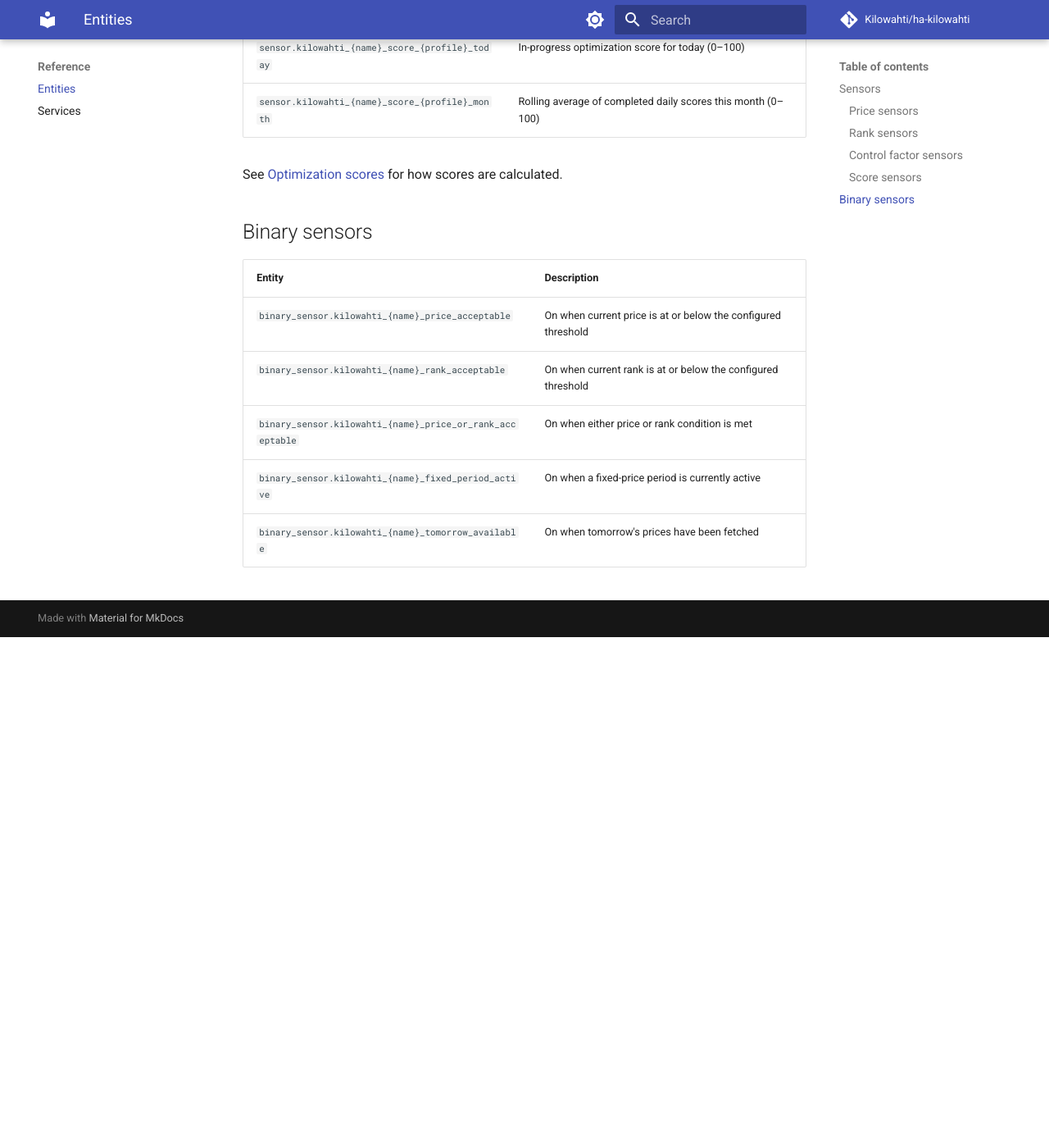
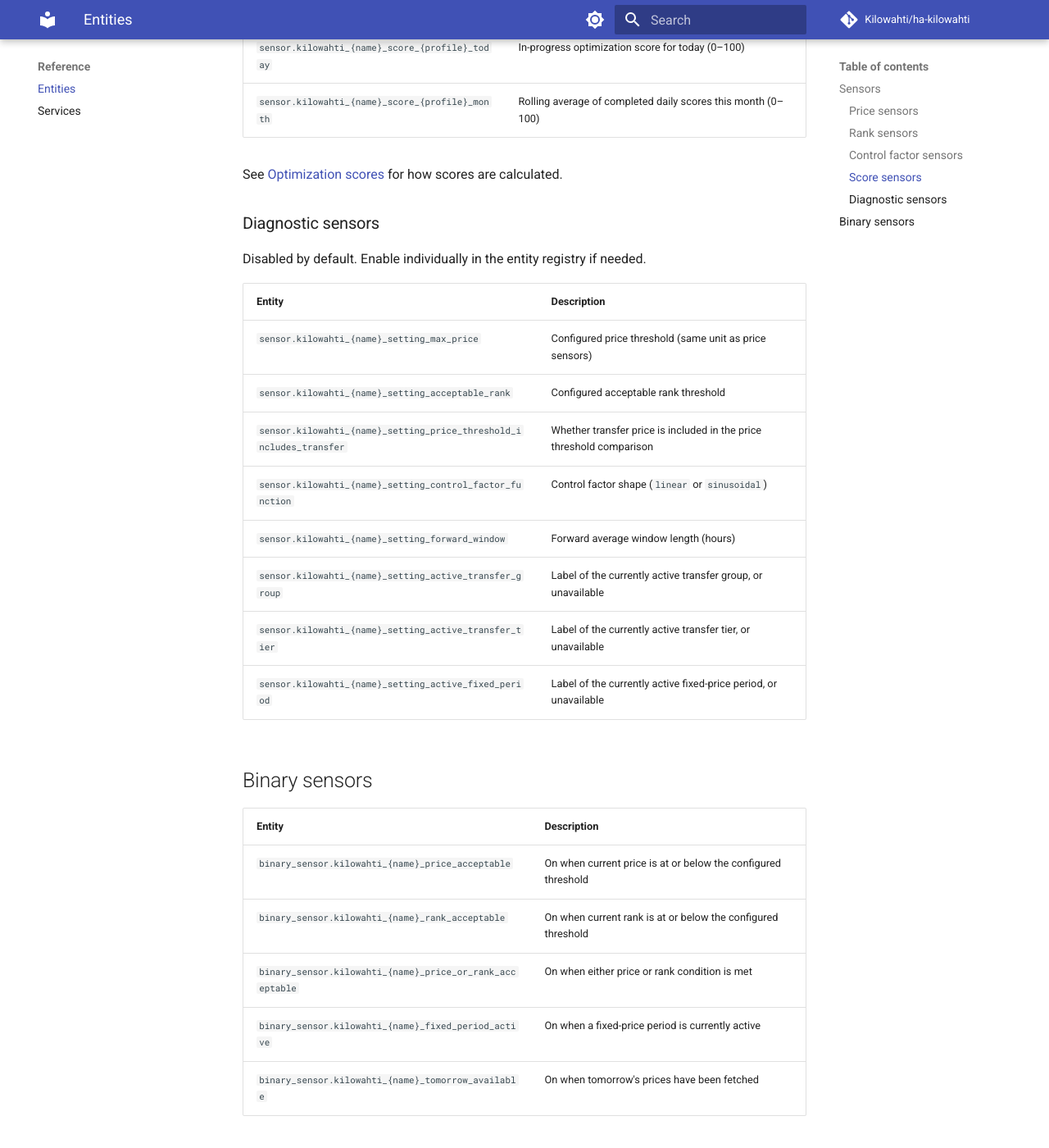
Before and after one commit to Kilowahti/kilowahti-docs, an MkDocs documentation site: the page built from docs/entities.md, in a window 1280 px wide and 1400 px high, scrolled down 2026 px. Shown: the whole window at 82% size. Built offline with MkDocs 1.6.1 and Material for MkDocs 9.7.7, drawn with Linux system fonts in a browser that asks for light colours; comment, search, counter and statistics services are not loaded; before the commit the page ends 2803 px from its top, so only the background shows below that.

Commit message:
Document diagnostic sensors

```diff
--- a/docs/entities.md
+++ b/docs/entities.md
@@ -50,6 +50,21 @@ One pair of sensors per configured score profile:
 
 See [Optimization scores](scores.md) for how scores are calculated.
 
+### Diagnostic sensors
+
+Disabled by default. Enable individually in the entity registry if needed.
+
+| Entity | Description |
+|---|---|
+| `sensor.kilowahti_{name}_setting_max_price` | Configured price threshold (same unit as price sensors) |
+| `sensor.kilowahti_{name}_setting_acceptable_rank` | Configured acceptable rank threshold |
+| `sensor.kilowahti_{name}_setting_price_threshold_includes_transfer` | Whether transfer price is included in the price threshold comparison |
+| `sensor.kilowahti_{name}_setting_control_factor_function` | Control factor shape (`linear` or `sinusoidal`) |
+| `sensor.kilowahti_{name}_setting_forward_window` | Forward average window length (hours) |
+| `sensor.kilowahti_{name}_setting_active_transfer_group` | Label of the currently active transfer group, or unavailable |
+| `sensor.kilowahti_{name}_setting_active_transfer_tier` | Label of the currently active transfer tier, or unavailable |
+| `sensor.kilowahti_{name}_setting_active_fixed_period` | Label of the currently active fixed-price period, or unavailable |
+
 ## Binary sensors
 
 | Entity | Description |
```
